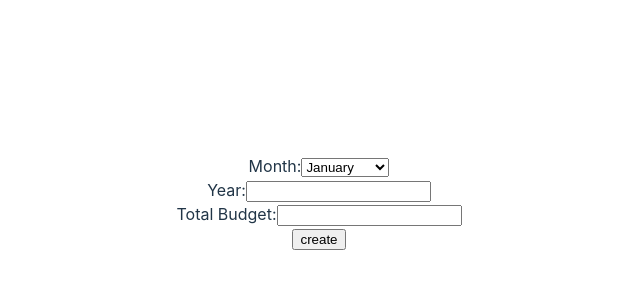
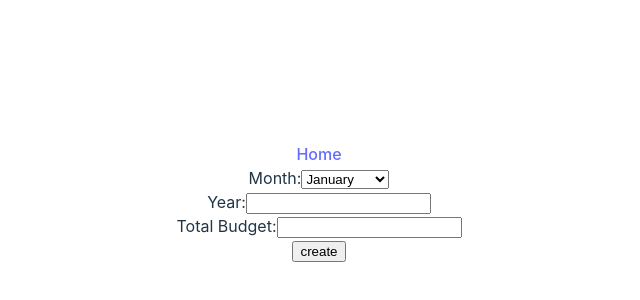
Before and after one commit to sethezgreen/spending-tracker, a React (Vite) app in the folder client/: page /month/create in a window 1280 px wide. Shown: the part 198-498 px from the top of the page, without its empty margins (321-961 px from the left). Built offline with nearby package versions, Linux system fonts and the light colour scheme.

Commit message:
added home link to MonthForm

```diff
--- a/client/src/components/MonthForm.jsx
+++ b/client/src/components/MonthForm.jsx
@@ -30,6 +30,8 @@ const MonthForm = (props) => {
     }
 
     return (
+        <div>
+            <Link to={'/'}>Home</Link>
             <form onSubmit={onSubmitHandler}>
                 <div>
                     <label>Month:</label>
@@ -58,6 +60,7 @@ const MonthForm = (props) => {
                 </div>
                 <input type="submit" value="create" />
             </form>
+        </div>
     )
 }
 
```
Lines whose indentation alone changed are shown as unchanged.
